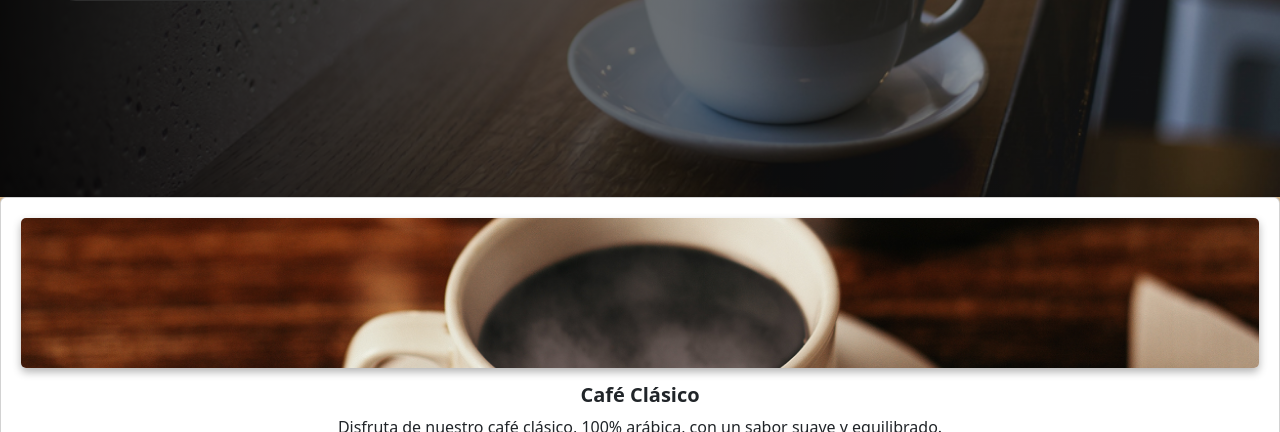
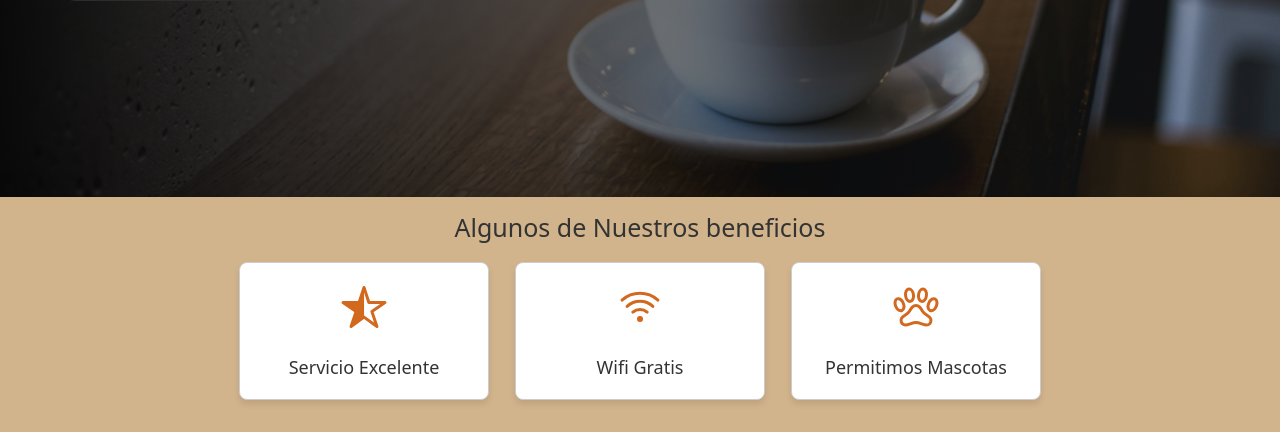
Before and after one commit to Majestic-Pako/CapiExpress, a PHP site: page / in a window 1280 px wide. Shown: the part 543-975 px from the top of the page. Run offline with PHP 8.4, Linux system fonts and the light colour scheme.

Commit message:
Index Gran Update
Ya hice el diseño debajo del banner del inicio con unos beneficios y una galería con los horarios, no se espera mas actualizaciones para agregar cosas

```diff
--- a/CSS/estilos.css
+++ b/CSS/estilos.css
@@ -137,10 +137,127 @@ header, main, footer {
     text-transform: uppercase;
     border-radius: 3rem;
 }
+
 .content-banner  a:hover{
     background-color: #D2B48C;
     color: #2C2C2C;
 }
+
+.subtitulo-index{
+    padding-top: 15px;
+    margin-top: 10px;
+    text-align: center;
+    margin-bottom: 5px;
+    margin: auto;
+}
+
+.subtitulo-index h2{
+    font-size: 25px;
+    color: #333;
+}
+
+.contenedor-cardu {
+    display: flex;
+    flex-wrap: wrap;
+    justify-content: center;
+    gap: 26px;
+    width: 100%;
+    margin: 20px auto;
+}
+
+.cardu {
+    background-color: #fff;
+    border: 1px solid #ccc;
+    border-radius: 8px;
+    box-shadow: 0 4px 6px rgba(0, 0, 0, 0.1);
+    padding: 20px;
+    width: 250px;
+    text-align: center;
+    transition: transform 0.3s ease, box-shadow 0.3s ease;
+}
+
+.cardu:hover {
+    transform: translateY(-5px);
+    box-shadow: 0 6px 10px rgba(0, 0, 0, 0.15);
+}
+
+.icono-cardu {
+    font-size: 48px;
+    color: #D2691E;
+    margin-bottom: 10px;
+}
+
+.cardu h3 {
+    font-size: 18px;
+    color: #333;
+    margin: 10px 0 0;
+}
+
+@media screen and (max-width: 768px) {
+    .contenedor-cardu {
+        flex-direction: column;
+        align-items: center;
+    }
+
+    .cardu {
+        width: 70%;
+    }
+}
+
+.galeria {
+    display: grid;
+    grid-template-columns: repeat(4, 1fr);
+    grid-template-rows: auto;
+    gap: 1.5rem;
+    margin-bottom: 3rem;
+    padding: 15px 0;
+}
+
+.galeria img {
+    width: 100%;
+    height: auto;
+    object-fit: cover;
+    border-radius: 8px;
+    box-shadow: 0 4px 6px rgba(0, 0, 0, 0.1);
+    transition: transform 0.3s ease;
+}
+
+.galeria img:hover {
+    transform: scale(1.05);
+}
+
+.galeria-img-3 {
+    grid-column: 2 / 4;
+    grid-row: 1 / 3;
+    object-fit: contain;
+}
+
+@media screen and (max-width: 768px) {
+    .galeria {
+        grid-template-columns: repeat(2, 1fr);
+    }
+
+    .galeria-img-3 {
+        grid-column: 1 / 3;
+        grid-row: auto;
+    }
+}
+
+@media screen and (max-width: 480px) {
+    .galeria {
+        grid-template-columns: 1fr;
+    }
+
+    .galeria img {
+        height: auto;
+    }
+
+    .galeria-img-3 {
+        grid-column: 1;
+        grid-row: auto;
+    }
+}
+
 .extra1 {
     font-size: 32px;
     font-weight: bold;
--- a/Index.php
+++ b/Index.php
@@ -19,33 +19,46 @@
                 <a href="Menu.php">Mira Nuestro Menu!!!</a>
             </div>
         </section>
-          <!-- Sección para las tarjetas -->
-         <section class="cards-container">
-        <!-- Card 1 -->
-        <div class="card">
-            <img src="img/cafe100.png" alt="Café 1" class="card-img">
-            <h3 class="card-title">Café Clásico</h3>
-            <p>Disfruta de nuestro café clásico, 100% arábica, con un sabor suave y equilibrado.</p>
+        <div class="subtitulo-index">
+            <h2>Algunos de Nuestros beneficios</h2>
         </div>
-        <!-- Card 2 -->
-        <div class="card">
-            <img src="img/cafeleche.png" alt="Café 2" class="card-img">
-            <h3 class="card-title">Café con Leche</h3>
-            <p>Un delicioso café con leche que te hará sentirte en casa.</p>
-        </div>
-        <!-- Card 3 -->
-        <div class="card">
-            <img src="img/expresso.png" alt="Café 3" class="card-img">
-            <h3 class="card-title">Café Expresso</h3>
-            <p>La intensidad del café expreso con una capa de crema, ideal para los amantes del café fuerte.</p>
-        </div>
-    </section>
+        <section class="contenedor-cardu">
+            <div class="cardu">
+                <ion-icon name="star-half-outline" class="icono-cardu"></ion-icon>
+                <h3>Servicio Excelente</h3>
+            </div>
+            <div class="cardu">
+            <ion-icon name="wifi-outline" class="icono-cardu"></ion-icon>
+                <h3>Wifi Gratis</h3>
+            </div>
+            <div class="cardu">
+            <ion-icon name="paw-outline" class="icono-cardu"></ion-icon>
+                <h3>Permitimos Mascotas</h3>
+            </div>
+        </section>
+        <section class="galeria">
+				<img
+					src="img/Galeria-1.png"
+					class="galeria-img-1"
+				/><img
+					src="img/Galeria-2.png"
+					class="galeria-img-2"
+				/><img
+					src="img/Horarios.png"
+					class="galeria-img-3"
+				/><img
+					src="img/Galeria-3.png"
+					class="galeria-img-4"
+				/><img
+					src="img/Galeria-4.png"
+					class="galeria-img-5"
+				/>
+			</section>
     </main>
     <?php
         require_once('./layout/footer.php');
     ?>
     <script  type = "module"  src = " https://unpkg.com/ionicons@7.1.0/dist/ionicons/ionicons.esm.js " > </script>
     <script nomodule  src  = " https://unpkg.com/ionicons@7.1.0/dist/ionicons/ionicons.js " > </script>
-    <script src="https://cdn.jsdelivr.net/npm/bootstrap@5.3.3/dist/js/bootstrap.bundle.min.js" integrity="sha384-YvpcrYf0tY3lHB60NNkmXc5s9fDVZLESaAA55NDzOxhy9GkcIdslK1eN7N6jIeHz" crossorigin="anonymous"></script>
 </body>
 </html>
```
Also changed, not shown: img/Horarios.png (added), img/cafe100.png (deleted), 4 other files.
